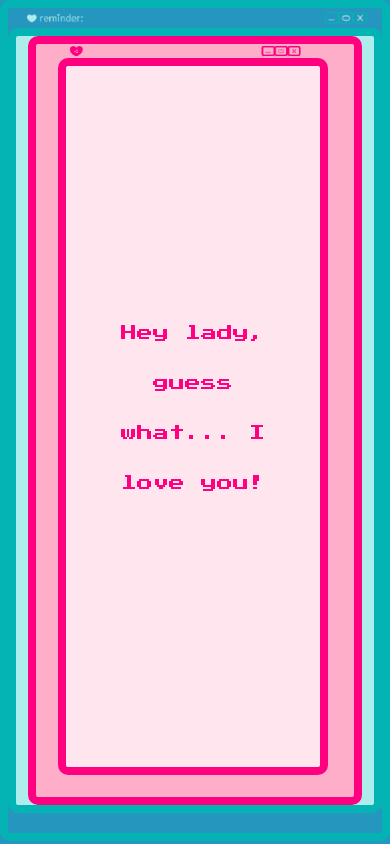
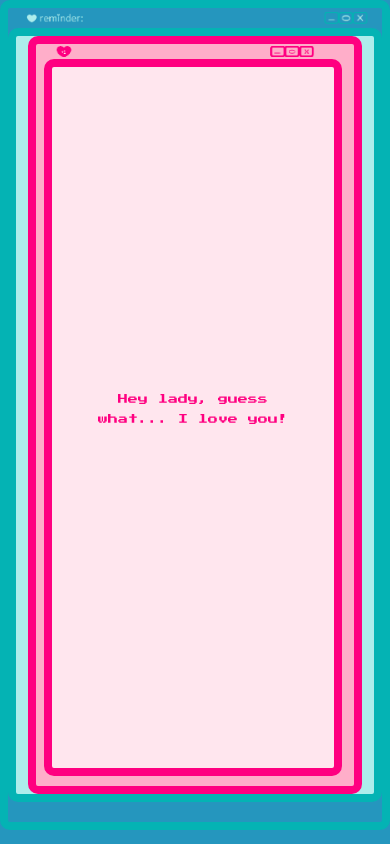
Before and after one commit to scampcoder/iloveyouashley, a plain HTML site: page index.html in a window 390 px wide. Drawn offline with nearby package versions, Linux system fonts and the light colour scheme.

Commit message:
update phone font size

```diff
--- a/styles.css
+++ b/styles.css
@@ -10,12 +10,12 @@ body {
 
 #inner-body {
     background-color: rgba(173,237,236,255);
-    height: 93vh;
     margin-top: 0px;
     border-radius: 10px;
     border: 8px solid #04b3b4;
     border-radius: 10px;
     margin-bottom: 20px;
+    min-height: fit-content;
 }
 
 .main-box {
@@ -34,7 +34,8 @@ body {
     border-radius: 10px;
     text-align: center;
     width: 80%;
-    margin-top: 15vh;
+    margin-top: 10vh;
+    margin-bottom: 10vh;
 }
 
 #pink-border-img {
@@ -60,11 +61,12 @@ body {
 }
 
 
-@media (max-width: 400px) {
+@media (max-width: 500px) {
     #outer-compliment {
         height: 100%;
         width: 100%;
         margin: 0;
+        padding: 0 10px;
     }
 
     #inner-compliment {
@@ -76,7 +78,7 @@ body {
     }
 
     #compliment {
-        font-size: medium;
-        line-height: 50px;
+        font-size: x-small;
+        line-height: 20px;
     }
 }
```
